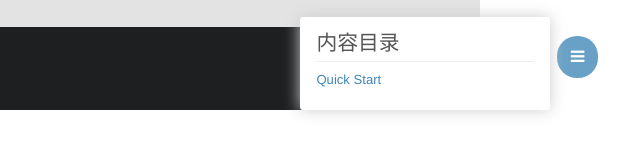
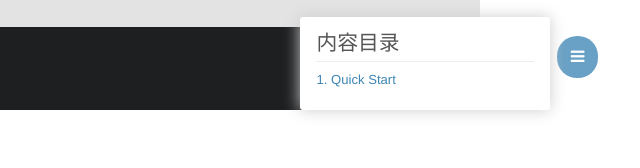
Before and after one commit to dazhaoDai/dazhaoDai.github.io, a plain HTML site: page 2017/08/31/hello-world/index.html in a window 1280 px wide. Both pictures are taken after a click on the element 1217 px from the left and 683 px from the top of the page. Shown: the part 626-794 px from the top of the page, 640-1280 px from the left. Drawn offline with Linux system fonts and the light colour scheme; some packages are replaced by stand-ins of ours; a script that the page names is missing.

Commit message:
Site updated: 2017-09-01 16:26:32

```diff
--- a/2017/08/31/hello-world/index.html
+++ b/2017/08/31/hello-world/index.html
@@ -218,7 +218,7 @@
     <div class="post-toc">
 
 
-        <div class="post-toc-content"><ol class="nav"><li class="nav-item nav-level-2"><a class="nav-link" href="#Quick-Start"><span class="nav-text">Quick Start</span></a><ol class="nav-child"><li class="nav-item nav-level-3"><a class="nav-link" href="#Create-a-new-post"><span class="nav-text">Create a new post</span></a></li><li class="nav-item nav-level-3"><a class="nav-link" href="#Run-server"><span class="nav-text">Run server</span></a></li><li class="nav-item nav-level-3"><a class="nav-link" href="#Generate-static-files"><span class="nav-text">Generate static files</span></a></li><li class="nav-item nav-level-3"><a class="nav-link" href="#Deploy-to-remote-sites"><span class="nav-text">Deploy to remote sites</span></a></li></ol></li></ol></div>
+        <div class="post-toc-content"><ol class="nav"><li class="nav-item nav-level-2"><a class="nav-link" href="#Quick-Start"><span class="nav-number">1.</span> <span class="nav-text">Quick Start</span></a><ol class="nav-child"><li class="nav-item nav-level-3"><a class="nav-link" href="#Create-a-new-post"><span class="nav-number">1.1.</span> <span class="nav-text">Create a new post</span></a></li><li class="nav-item nav-level-3"><a class="nav-link" href="#Run-server"><span class="nav-number">1.2.</span> <span class="nav-text">Run server</span></a></li><li class="nav-item nav-level-3"><a class="nav-link" href="#Generate-static-files"><span class="nav-number">1.3.</span> <span class="nav-text">Generate static files</span></a></li><li class="nav-item nav-level-3"><a class="nav-link" href="#Deploy-to-remote-sites"><span class="nav-number">1.4.</span> <span class="nav-text">Deploy to remote sites</span></a></li></ol></li></ol></div>
 
     </div>
   </section>
```
